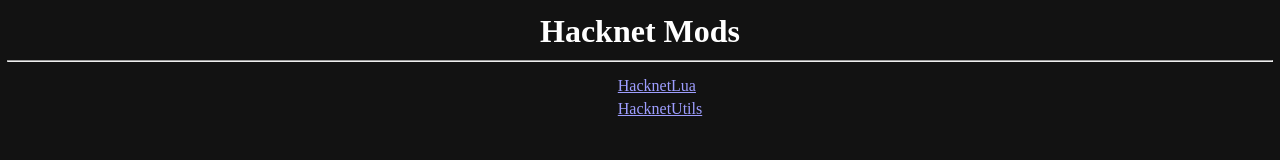
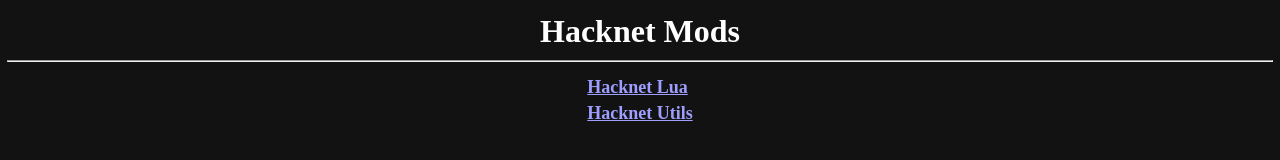
Before and after one commit to haawwkeye/HacknetWebsite, a plain HTML site: page index.html in a window 1280 px wide. Drawn offline with Linux system fonts and the light colour scheme.

Commit message:
move index.css to css, update pages, etc

```diff
--- a/index.css
+++ b/css/index.css
@@ -11,9 +11,14 @@
 #mainPage_title ul {
     list-style-type: none;
 }
+#mainPage_title li a {
+    font-weight: bold;
+    font-size: large;
+}
 
 #mainPage_title * {
     margin: 5px 5px 5px 5px;
+    padding: 0;
 }
 
 #mainPage_title hr {
--- a/index.html
+++ b/index.html
@@ -2,15 +2,15 @@
 <html lang="en">
   <head>
     <title>Hacknet Mods</title>
-    <link rel="stylesheet" href="/index.css">
+    <link rel="stylesheet" href="/css/index.css">
   </head>
   <body>
     <div id="mainPage_title">
       <h1>Hacknet Mods</h1>
       <hr>
       <ul>
-        <li><a href="/HacknetLua">HacknetLua</a></li>
-        <li><a href="/HacknetUtils">HacknetUtils</a></li>
+        <li><a href="/HacknetLua">Hacknet Lua</a></li>
+        <li><a href="/HacknetUtils">Hacknet Utils</a></li>
       </ul>
     </div>
   </body>
```
Also changed, not shown: HacknetLua/index.html (+3 -3 lines), HacknetUtils/index.html (+3 -3 lines).
